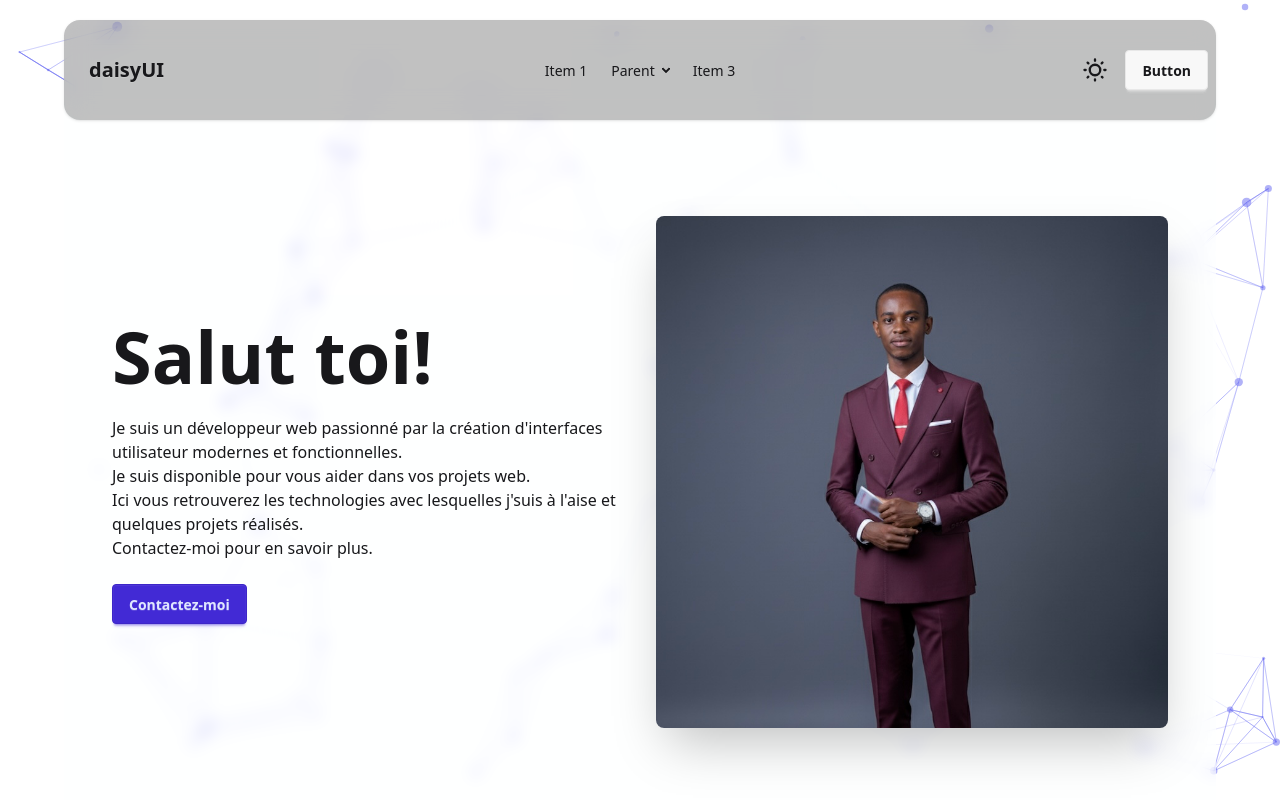
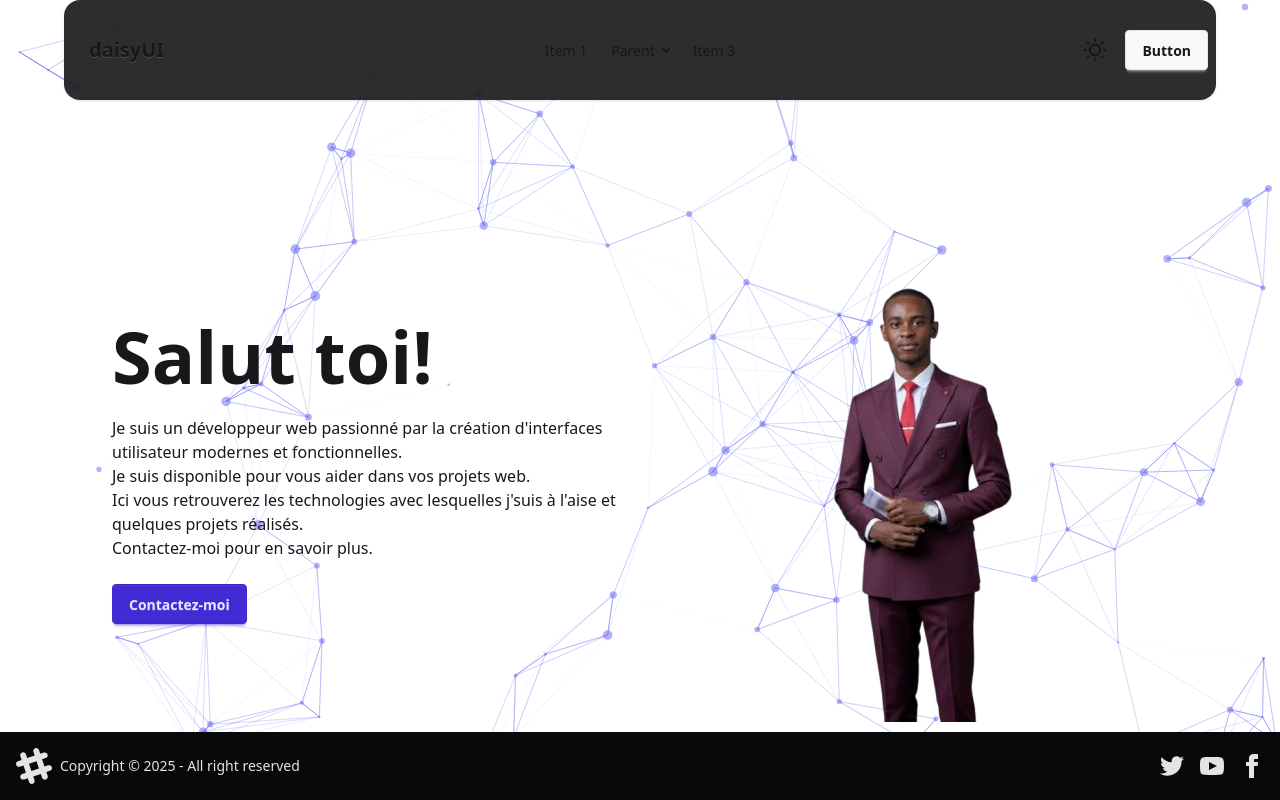
Before and after one commit to NBertrand1/Portfolio, a React (Vite) app: page / in a window 1280 px wide. Shown: the top 800 px of the page. Built offline with nearby package versions, Linux system fonts and the light colour scheme.

Commit message:
style: Update profile picture to PNG, refine styling for Hero and Navbar, and adjust Footer positioning.

```diff
--- a/src/components/Footer.jsx
+++ b/src/components/Footer.jsx
@@ -3,7 +3,7 @@ import React from 'react'
 function Footer() {
   return (
     <div>
-          <footer className="footer sm:footer-horizontal bg-neutral text-neutral-content items-center p-4">
+          <footer className="footer sm:footer-horizontal bg-neutral fixed bottom-0 left-1/2 -translate-x-1/2 z-50 text-neutral-content items-center p-4">
               <aside className="grid-flow-col items-center">
                   <svg
                       width="36"
--- a/src/components/Hero.jsx
+++ b/src/components/Hero.jsx
@@ -1,14 +1,14 @@
 import React from 'react'
-import profilPic from '../assets/Moi.jpg'
+import profilPic from '../assets/Moi.png'
 
 function Hero() {
     return (
-        <div className="bg-base-100/50 backdrop-blur-sm rounded-xl p-8 my-10 w-[90%] mx-auto">
+        <div className="bg-base-100/50 -sm rounded-xl p-8 my-10 w-[90%] mx-auto">
             <div className="hero min-h-screen">
                 <div className="hero-content flex-col lg:flex-row-reverse">
                     <img
                         src={profilPic}
-                        className="w-lg rounded-lg shadow-2xl"
+                        className="w-lg rounded-lg "
                     />
                     <div>
                         <h1 className="text-7xl font-bold">Salut toi!</h1>
--- a/src/components/Navbar.jsx
+++ b/src/components/Navbar.jsx
@@ -4,7 +4,7 @@ import { useTheme } from 'next-themes';
 function Navbar() {
     const { setTheme, resolvedTheme } = useTheme();
     return (
-        <div className="navbar bg-neutral/25 backdrop-blur-md h-25 shadow-sm fixed top-0 left-1/2 -translate-x-1/2 z-50 mt-5 rounded-2xl w-[90%]">
+        <div className="navbar bg-neutral/85 backdrop-blur-xl h-25 shadow-sm fixed top-0 left-1/2 -translate-x-1/2 z-50 rounded-2xl w-[90%]">
             <div className="navbar-start">
                 <div className="dropdown">
                     <div tabIndex={0} role="button" className="btn btn-ghost lg:hidden">
@@ -51,7 +51,14 @@ function Navbar() {
                         checked={resolvedTheme === 'dark'}
                         onChange={() => setTheme(resolvedTheme === 'dark' ? 'light' : 'dark')}
                     />
-
+                    {/* moon icon */}
+                    <svg
+                        className="swap-on h-7 w-7 fill-current"
+                        xmlns="http://www.w3.org/2000/svg"
+                        viewBox="0 0 24 24">
+                        <path
+                            d="M21.64,13a1,1,0,0,0-1.05-.14,8.05,8.05,0,0,1-3.37.73A8.15,8.15,0,0,1,9.08,5.49a8.59,8.59,0,0,1,.25-2A1,1,0,0,0,8,2.36,10.14,10.14,0,1,0,22,14.05,1,1,0,0,0,21.64,13Zm-9.5,6.69A8.14,8.14,0,0,1,7.08,5.22v.27A10.15,10.15,0,0,0,17.22,15.63a9.79,9.79,0,0,0,2.1-.22A8.11,8.11,0,0,1,12.14,19.73Z" />
+                    </svg>
                     {/* sun icon */}
                     <svg
                         className="swap-off h-7 w-7 fill-current"
@@ -59,15 +66,6 @@ function Navbar() {
                         viewBox="0 0 24 24">
                         <path
                             d="M5.64,17l-.71.71a1,1,0,0,0,0,1.41,1,1,0,0,0,1.41,0l.71-.71A1,1,0,0,0,5.64,17ZM5,12a1,1,0,0,0-1-1H3a1,1,0,0,0,0,2H4A1,1,0,0,0,5,12Zm7-7a1,1,0,0,0,1-1V3a1,1,0,0,0-2,0V4A1,1,0,0,0,12,5ZM5.64,7.05a1,1,0,0,0,.7.29,1,1,0,0,0,.71-.29,1,1,0,0,0,0-1.41l-.71-.71A1,1,0,0,0,4.93,6.34Zm12,.29a1,1,0,0,0,.7-.29l.71-.71a1,1,0,1,0-1.41-1.41L17,5.64a1,1,0,0,0,0,1.41A1,1,0,0,0,17.66,7.34ZM21,11H20a1,1,0,0,0,0,2h1a1,1,0,0,0,0-2Zm-9,8a1,1,0,0,0-1,1v1a1,1,0,0,0,2,0V20A1,1,0,0,0,12,19ZM18.36,17A1,1,0,0,0,17,18.36l.71.71a1,1,0,0,0,1.41,0,1,1,0,0,0,0-1.41ZM12,6.5A5.5,5.5,0,1,0,17.5,12,5.51,5.51,0,0,0,12,6.5Zm0,9A3.5,3.5,0,1,1,15.5,12,3.5,3.5,0,0,1,12,15.5Z" />
-                    </svg>
-
-                    {/* moon icon */}
-                    <svg
-                        className="swap-on h-7 w-7 fill-current"
-                        xmlns="http://www.w3.org/2000/svg"
-                        viewBox="0 0 24 24">
-                        <path
-                            d="M21.64,13a1,1,0,0,0-1.05-.14,8.05,8.05,0,0,1-3.37.73A8.15,8.15,0,0,1,9.08,5.49a8.59,8.59,0,0,1,.25-2A1,1,0,0,0,8,2.36,10.14,10.14,0,1,0,22,14.05,1,1,0,0,0,21.64,13Zm-9.5,6.69A8.14,8.14,0,0,1,7.08,5.22v.27A10.15,10.15,0,0,0,17.22,15.63a9.79,9.79,0,0,0,2.1-.22A8.11,8.11,0,0,1,12.14,19.73Z" />
                     </svg>
                 </label>
                 <a className="btn">Button</a>
```
Also changed, not shown: src/assets/Moi.jpg (deleted), src/assets/Moi.png (added).
